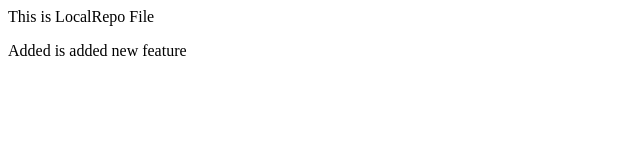
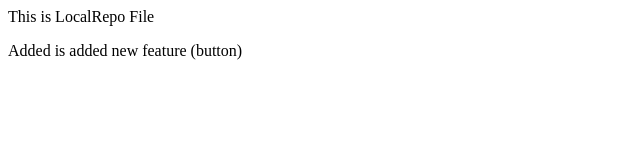
Before and after one commit to vishal96g/LocalRepo, a plain HTML site: page index.html in a window 1280 px wide. Shown: the full height of the page, 0-640 px from the left. Drawn offline with Linux system fonts and the light colour scheme.

Commit message:
button added

```diff
--- a/index.html
+++ b/index.html
@@ -1,2 +1,2 @@
 <p> This is LocalRepo File</p>
-<p> Added is added new feature</p>
+<p> Added is added new feature (button)</p>
```
